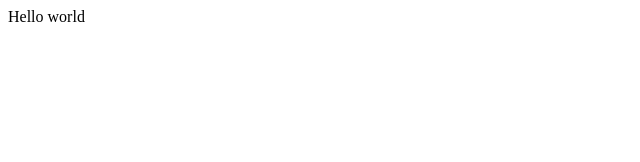
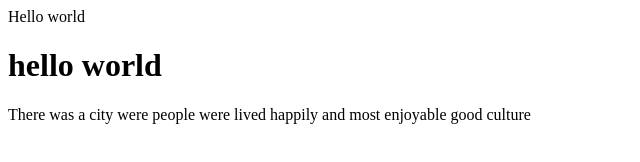
Before and after one commit to Lode-shobanbabu/Project1, a plain HTML site: page index.html in a window 1280 px wide. Shown: the whole page, without its empty margins (0-640 px from the left). Drawn offline with Linux system fonts and the light colour scheme.

Commit message:
newly added tags

```diff
--- a/index.html
+++ b/index.html
@@ -1 +1,3 @@
 <P>Hello world</P>
+<h1>hello world</h1>
+<p>There was a city were people were lived happily and most enjoyable good culture</p>
```
